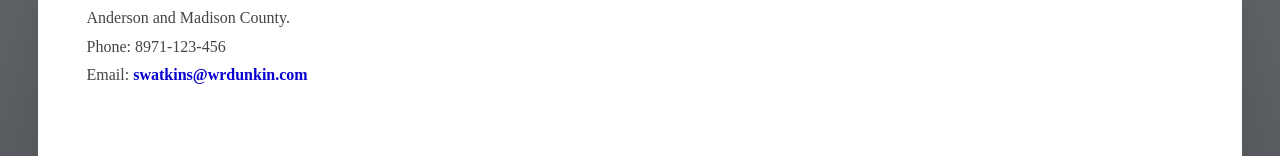
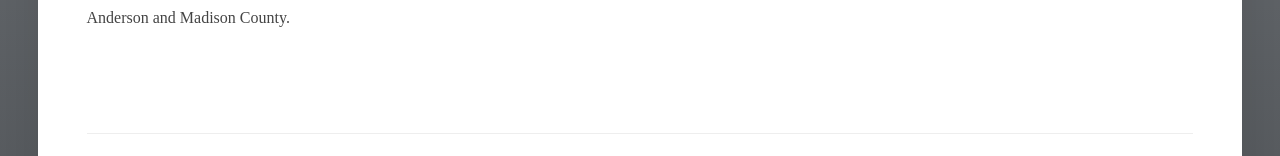
Before and after one commit to WRDunkinandson/wrdunkinandson.github.io, a plain HTML site: page leadership.html in a window 1280 px wide. Shown: the part 1300-1456 px from the top of the page. Drawn offline with Linux system fonts and the light colour scheme; a web font is replaced by a local one.

Commit message:
Update information

```diff
--- a/leadership.html
+++ b/leadership.html
@@ -125,13 +125,11 @@
                                 <br />
                                 After graduation from college, Craig spent three years in the field before joining his father in the office handling project estimating.
                                 <br />
-                                Today, Criag provides ervies in pre-construction panning, valuie engineering and still puts the final touches on most of the comapny's esitmates, while keeping up to date
+                                Today, Craig provides servies in pre-construction panning, value engineering and still puts the final touches on most of the comapny's estimates, while keeping up to date
                                 with the management of each current project
                                 <br />
                                 The community recognized Craig in 2007 as the first receipient of the Character in Business Award present by the The Center for Character Development and
                                 The Chamber of Commerce of Anderson and Madison County.
-                                <br /> Phone: 8971-123-456
-                                <br /> Email: <a href="mailto:swatkins@wrdunkin.com">swatkins@wrdunkin.com</a>
                             </p>
                         </div>
 
@@ -140,14 +138,14 @@
                                 <img width="350" height="350" src="images/skip.png" class="attachment-portfolio-square size-portfolio-square wp-post-image" />
                             </div>
                             <p><strong>Skip Watkins</strong>
-                                <br /> Slip has over 30 years experience in commercial construction. Starting as a laborer and carpenter, he eventually advanced to construction superintendent.
+                                <br /> Skip has over 30 years experience in commercial construction. Starting as a laborer and carpenter, he eventually advanced to construction superintendent.
                                 In recent years, Skip has moved into a management role utilizing his vast knowledge of field and coordination processes.
                                 <br />
                                 Skip has a proven record of completing projects on time and under budget and is a strong leader, able to motivate others to achieve optimal production.
                                 <br />
                                 One of Skip's strongest qualities is his ability to identify and solve problems quickly. He will serve as Project Manager for the Hamilton Height Grade Reconfiguration.
-                                <br /> Phone: 8971-123-456
-                                <br /> Email: <a href="mailto:twatkins@wrdunkin.com">twatkins@wrdunkin.com</a>
+                                <br /> Phone: (765) 643-3321
+                                <br /> Email: <a href="mailto:swatkins@wrdunkin.com">swatkins@wrdunkin.com</a>
                             </p>
                         </div>
                     </div>
```
